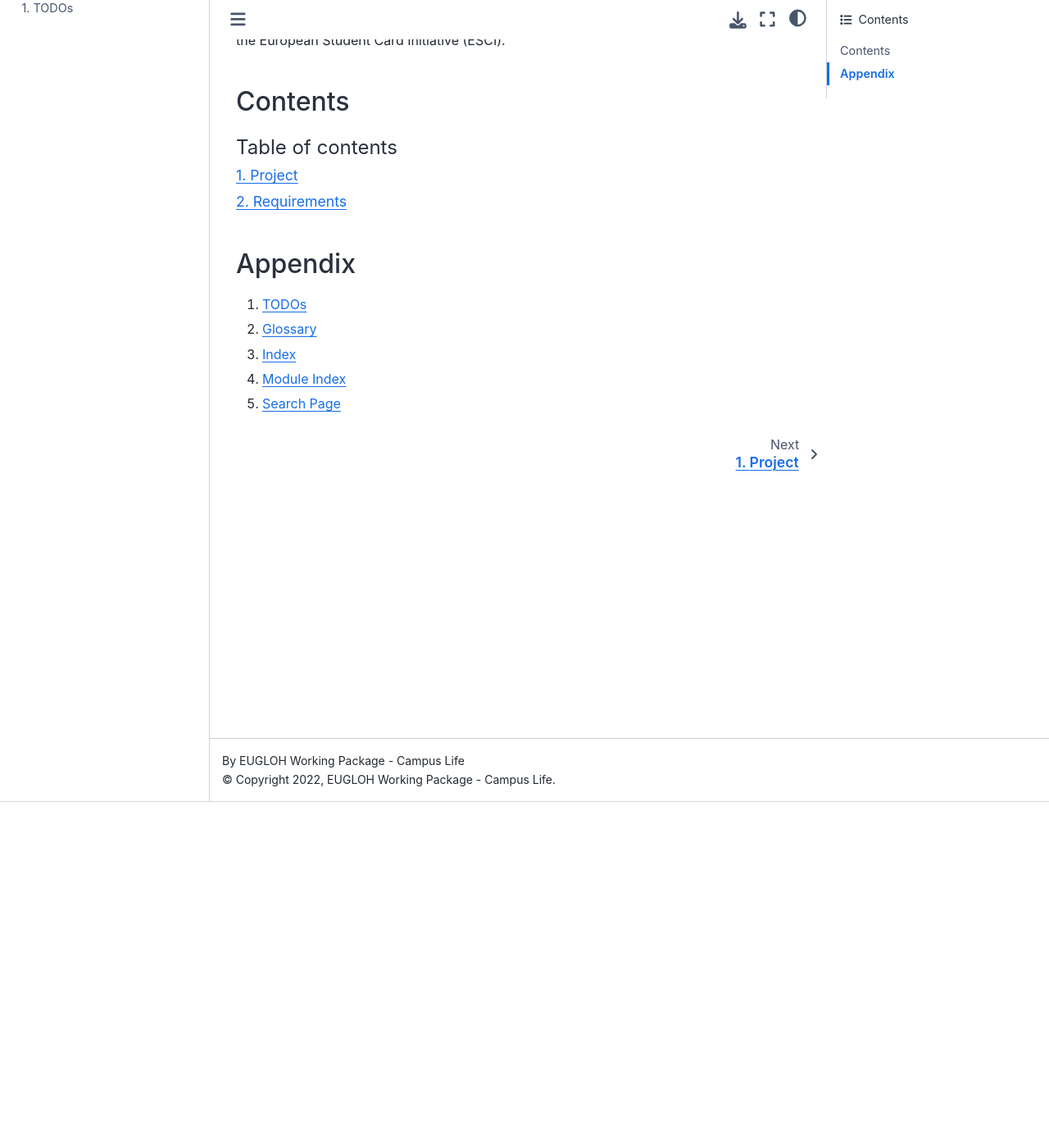
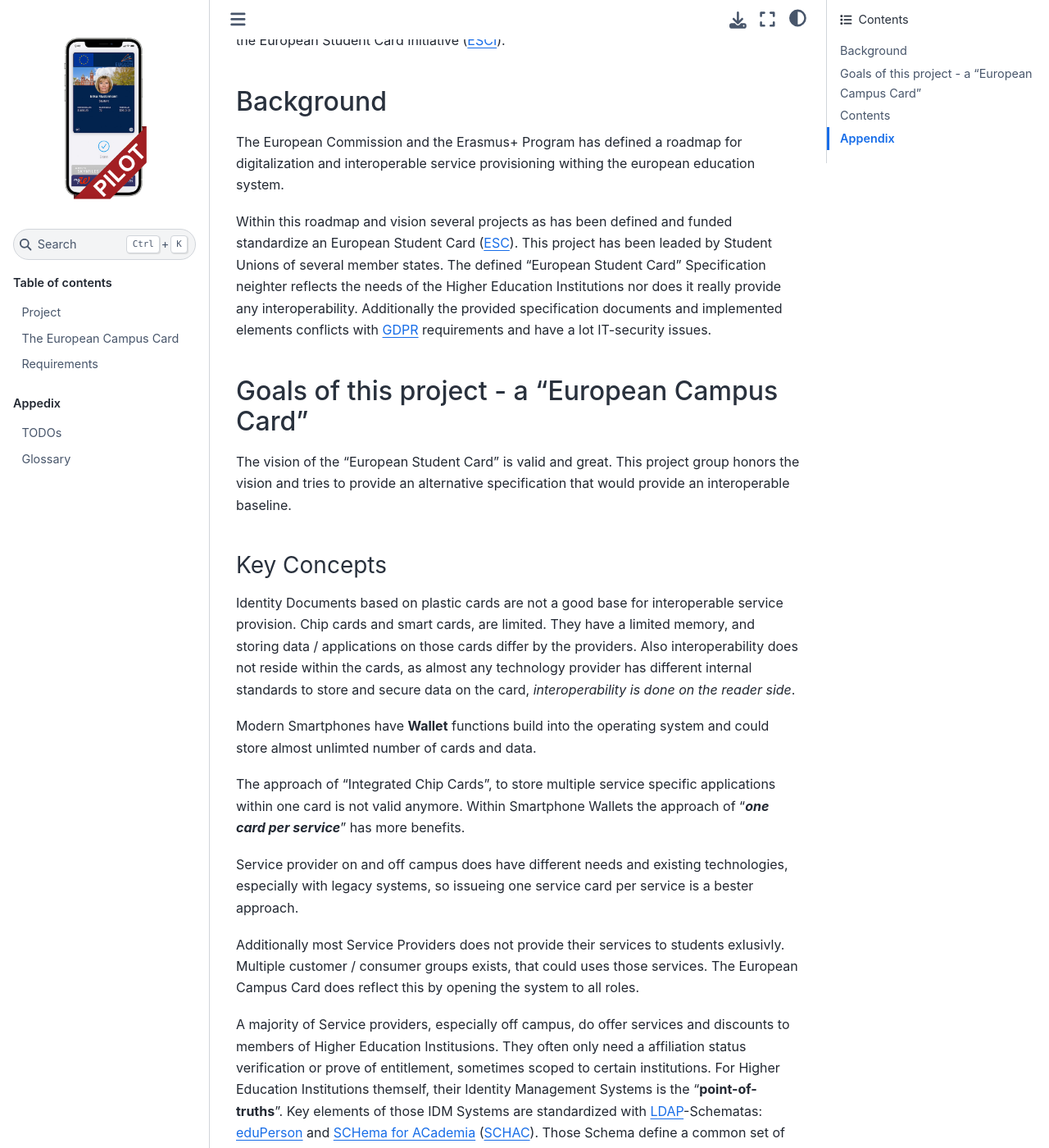
Before and after one commit to ECC-Pilot/documentation, a Sphinx documentation site: the page built from source/index.md, in a window 1280 px wide and 1400 px high, scrolled down 422 px. Shown: the whole window at 82% size. Built offline with Sphinx 7.4.7 and the Sphinx Book theme 1.1.4, drawn with Linux system fonts in a browser that asks for light colours; some of the changed text lies outside the part shown.

Commit message:
Abstract and outline, darft logo

````diff
--- /dev/null
+++ b/source/card/index.md
@@ -0,0 +1,12 @@
+# The European Campus Card
+
+
+
+## Visual Presentation of the Card
+
+
+
+
+## DEUinfo
+
+The "Data European University info" ({term}:DEUinfo) Application.
--- a/source/conf.py
+++ b/source/conf.py
@@ -55,7 +55,8 @@ exclude_patterns = []
 #
 html_theme = "sphinx_book_theme"
 html_title = "European Campus Card Pilot Project"
-html_logo = "_static/eugloh-logo.svg"
+#html_logo = "_static/eugloh-logo.svg"
+html_logo = "_static/project-logo.png"
 html_favicon = "_static/favicon.ico"
 
 # Add any paths that contain custom static files (such as style sheets) here,
--- a/source/index.md
+++ b/source/index.md
@@ -8,44 +8,102 @@ contain the root `toctree` directive.
 
 % Abstract
 
-Project and Requirement Documentation for the European Campus Card Pilot Project by the EUGLOH Workpackage - Campus Life. Providing a digitized card pilot for European Heigher Education Institutions - A European Campus Card for Interoperable Services - and a Framework for additional digitized service cards.
+Project and Requirement Documentation for the "European Campus Card" Pilot Project by the EUGLOH Work Package - Campus Life.
+Providing a digitized card pilot for European Heigher Education Institutions - A European Campus Card for Interoperable Services - and a Framework for additional digitized service cards.
 
 This Projects aims at specify a version 2 of the European Student Card ({term}`ESC`) idea, in such a way, that it actually provides an baseline for interoperable services and fulfil the vision of the European Student Card Initiative ({term}`ESCI`).
+
+## Background
+
+The European Commission and the Erasmus+ Program has defined a roadmap for digitalization and interoperable service provisioning withing the european education system.
+
+Within this roadmap and vision several projects as has been defined and funded standardize an European Student Card ({term}`ESC`).
+This project has been leaded by Student Unions of several member states.
+The defined "European Student Card" Specification neighter reflects the needs of the Higher Education Institutions nor does it really provide any interoperability.
+Additionally the provided specification documents and implemented elements conflicts with {term}`GDPR` requirements and have a lot IT-security issues.
+
+## Goals of this project - a "European Campus Card"
+
+The vision of the "European Student Card" is valid and great.
+This project group honors the vision and tries to provide an alternative specification that would provide an interoperable baseline.
+
+### Key Concepts
+
+Identity Documents based on plastic cards are not a good base for interoperable service provision.
+Chip cards and smart cards, are limited.
+They have a limited memory, and storing data / applications on those cards differ by the providers.
+Also interoperability does not reside within the cards, as almost any technology provider has different internal standards to store and secure data on the card, *interoperability is done on the reader side*.
+
+Modern Smartphones have **Wallet** functions build into the operating system and could store almost unlimted number of cards and data.
+
+The approach of "Integrated Chip Cards", to store multiple service specific applications within one card is not valid anymore.
+Within Smartphone Wallets the approach of "***one card per service***" has more benefits.
+
+Service provider on and off campus does have different needs and existing technologies, especially with legacy systems, so issueing one service card per service is a bester approach.
+
+Additionally most Service Providers does not provide their services to students exlusivly.
+Multiple customer / consumer groups exists, that could uses those services.
+The European Campus Card does reflect this by opening the system to all roles.
+
+A majority of Service providers, especially off campus, do offer services and discounts to members of Higher Education Institusions.
+They often only need a affiliation status verification or prove of entitlement, sometimes scoped to certain institutions.
+For Higher Education Institutions themself, their Identity Management Systems is the "**point-of-truths**".
+Key elements of those IDM Systems are standardized with {term}`LDAP`-Schematas: [eduPerson](https://wiki.refeds.org/display/STAN/eduPerson) and [SCHema for ACademia](https://wiki.refeds.org/display/STAN/SCHAC) ({term}`SCHAC`).
+Those Schema define a common set of attributes used by almost all {term}`HEI`s.
+
+The {term}`eduPerson` specification defines an enumeration of permissible values for roles: [eduPersonAffiliaction](https://wiki.refeds.org/display/STAN/eduPerson+2021-11#eduPerson202111-eduPersonAffiliation)
+
+* faculty
+* student
+* staff
+* alum
+* member
+* affiliate
+* employee
+* library-walk-in
+
+Those eight roles contains seven values for natural persons and one for
+
+
+
+
+
+
+
+
 
 ## Contents
 
 ```{toctree}
 ---
 maxdepth: 3
-numbered:
 name: mastertoc
 caption: Table of contents
 ---
 
 project/index.md
+card/index.md
 requirements/index.md
 
 ```
 
-
-
 ## Appendix
 
-1. {ref}`todolist`
-1. {ref}`glossary`
-1. {ref}`genindex`
-1. {ref}`modindex`
-1. {ref}`search`
+* {ref}`todolist`
+* {ref}`glossary`
+* {ref}`genindex`
+* {ref}`modindex`
+* {ref}`search`
 
 ```{toctree}
 ---
 maxdepth: 3
-numbered:
 hidden:
 name: appendixtoc
-caption: Appedix Table of contents
+caption: Appedix
 ---
 
 todolist.md
+glossary.md
 
 ```
````
Also changed, not shown: source/glossary.md (+31 -7 lines), source/_static/project-logo.png (added), 1 other file.
